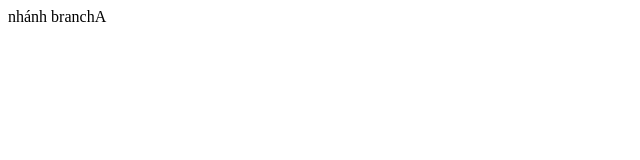
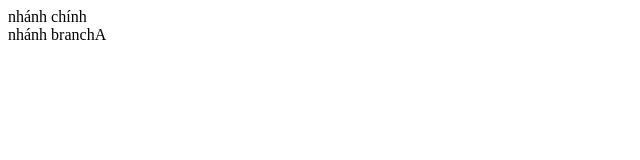
Before and after one commit to tutran97/test-git, a plain HTML site: page index.html in a window 1280 px wide. Shown: the whole page, without its empty margins (0-640 px from the left). Drawn offline with Linux system fonts and the light colour scheme.

Commit message:
edit-index

```diff
--- a/index.html
+++ b/index.html
@@ -7,6 +7,7 @@
     <title>test-git</title>
   </head>
   <body>
+    <div>nhánh chính</div>
     <div>nhánh branchA</div>
   </body>
 </html>
```
